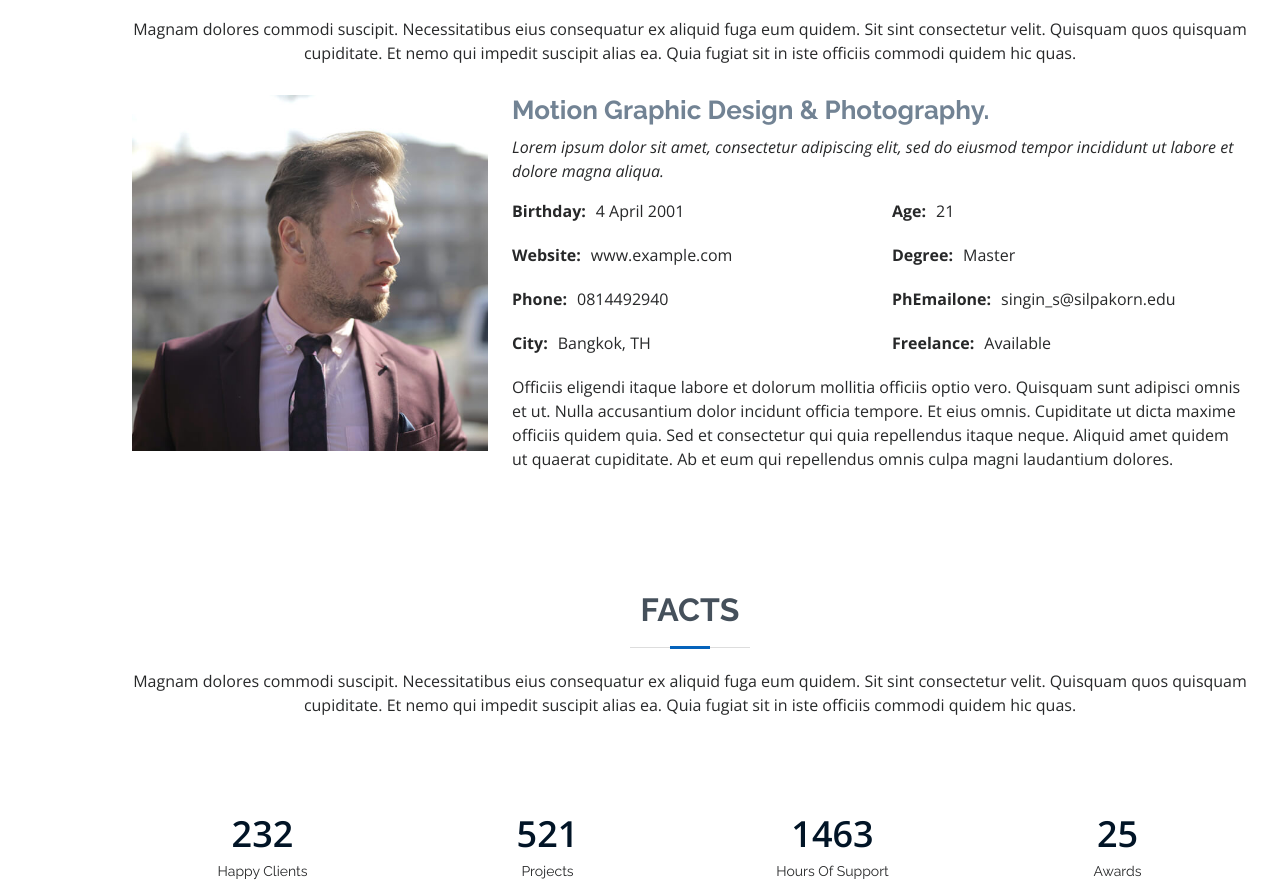
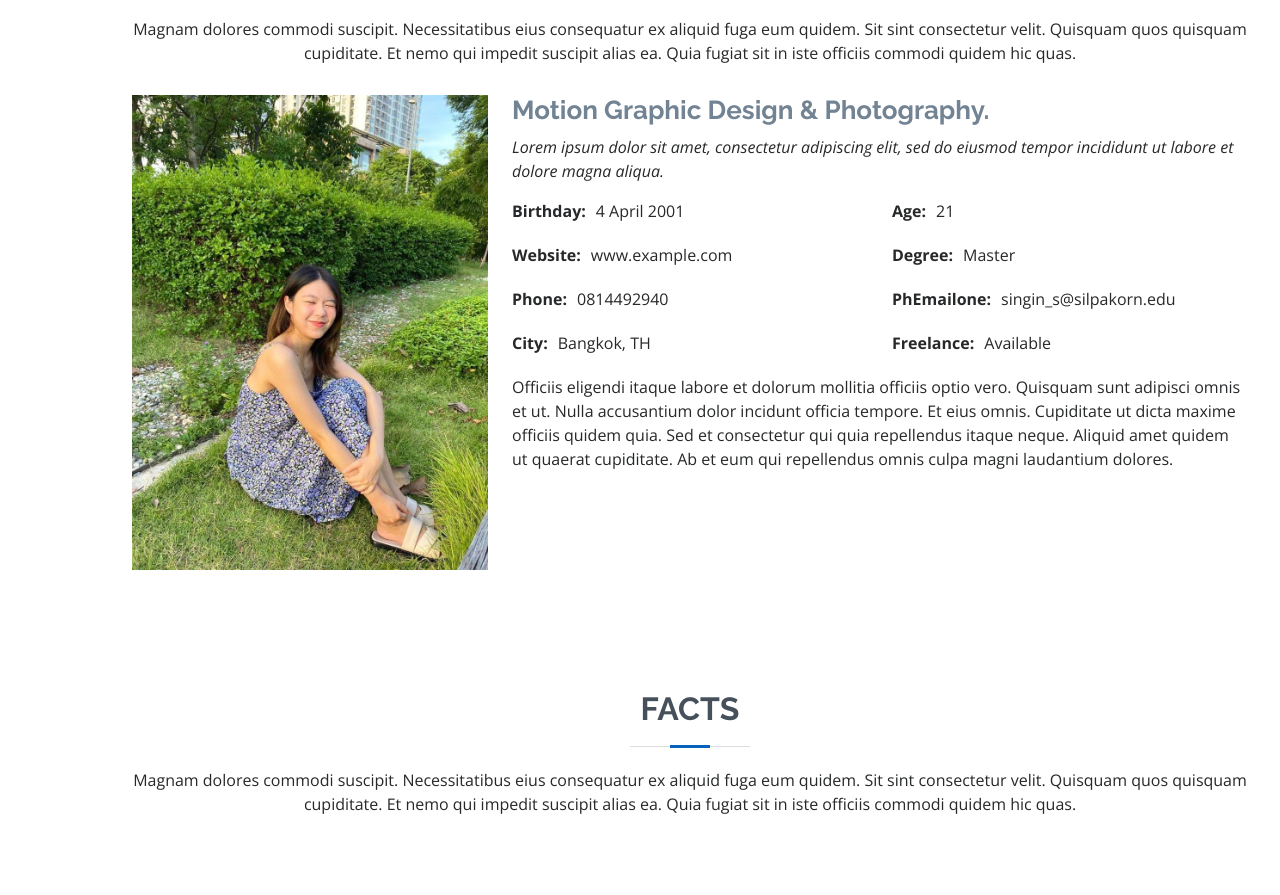
Before and after one commit to Maispsn/resume, a plain HTML site: page index.html in a window 1280 px wide. Shown: the part 921-1816 px from the top of the page. Drawn offline with nearby package versions, Linux system fonts and the light colour scheme.

Commit message:
Add files via upload

```diff
--- a/index.html
+++ b/index.html
@@ -23,11 +23,10 @@
     <!-- Template Main CSS File -->
     <link href="assets/css/style.css" rel="stylesheet">
     <!-- =======================================================
-  * Template Name: MyResume - v4.9.1  * Template URL: https://bootstrapmade.com/free-html-bootstrap-template-my-resume/
-  * Author: BootstrapMade.com  * License: https://bootstrapmade.com/license/
-  ======================================================== -->
+  * Template Name: MyResume - v4.9.1  * Template URL: https://bootstrapmade.com/free-html-bootstrap-template-my-resume/  * Author: BootstrapMade.com  * License: https://bootstrapmade.com/license/  ======================================================== -->
   </head>
-  <body> <!-- ======= Mobile nav toggle button ======= -->
+  <body>
+    <!-- ======= Mobile nav toggle button ======= -->
     <!-- <button type="button" class="mobile-nav-toggle d-xl-none"><i class="bi bi-list mobile-nav-toggle"></i></button> -->
     <!-- ======= Header ======= -->
     <header id="header" class="d-flex flex-column justify-content-center">
@@ -43,7 +42,7 @@
       </nav>
       <!-- .nav-menu --> </header>
     <!-- End Header -->
-    <!-- ======= Hero Section ======= -->
+    <!-- ======= hero Section ======= -->
     <section id="hero" class="d-flex flex-column justify-content-center">
       <div class="container" data-aos="zoom-in" data-aos-delay="100">
         <h1>Songporn Singin</h1>
@@ -51,7 +50,7 @@
         <div class="social-links"> </div>
       </div>
     </section>
-    <!-- End Hero -->
+    <!-- End hero -->
     <main id="main">
       <!-- ======= About Section ======= -->
       <section id="about" class="about">
@@ -64,7 +63,7 @@
               Quia fugiat sit in iste officiis commodi quidem hic quas.</p>
           </div>
           <div class="row">
-            <div class="col-lg-4"> <img src="assets/img/profile-img.jpg" class="img-fluid"
+            <div class="col-lg-4"> <img src="assets/img/mai.jpg" class="img-fluid"
 
                 alt=""> </div>
             <div class="col-lg-8 pt-4 pt-lg-0 content">
```
